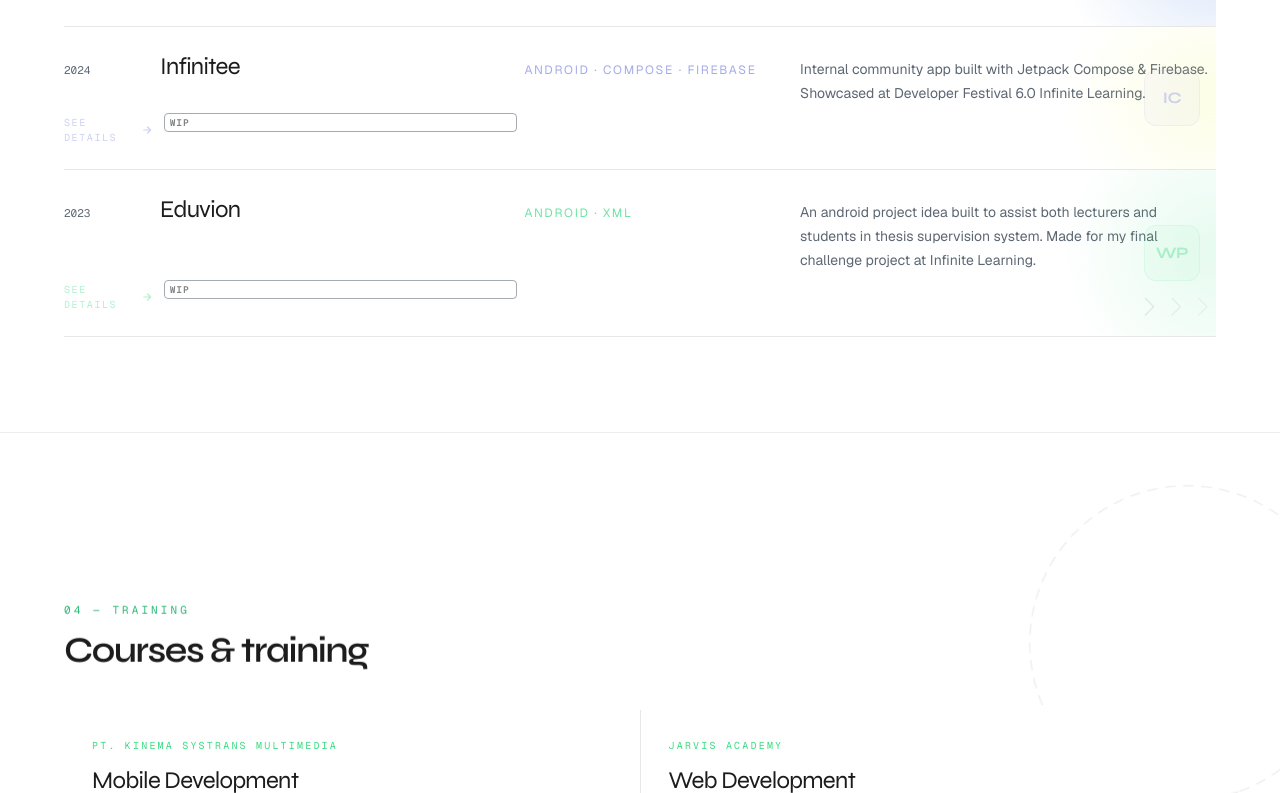
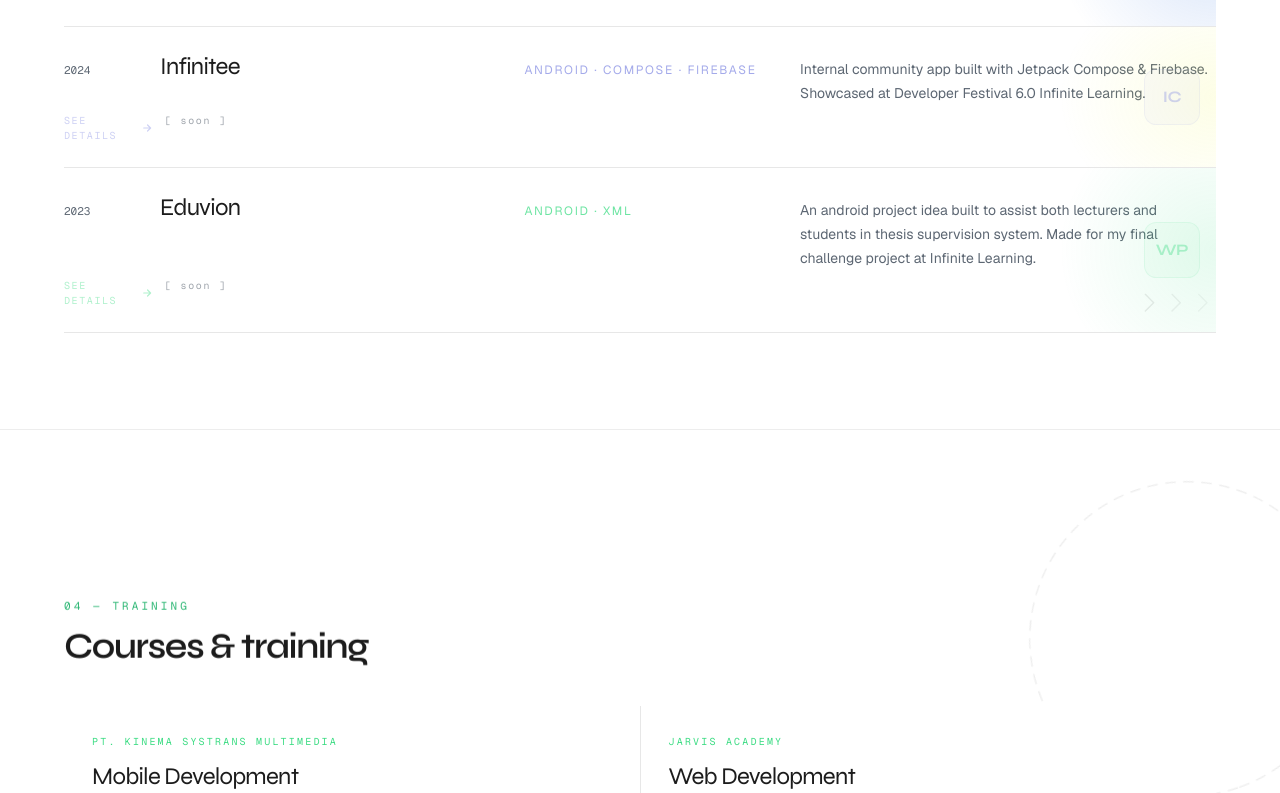
Before and after one commit to miregitgud/mire-portfolio, a Next.js app: page / in a window 1280 px wide. Shown: the part 2147-2940 px from the top of the page. Built offline with nearby package versions, Linux system fonts and the light colour scheme.

Commit message:
fix wip badge

```diff
--- a/app/globals.css
+++ b/app/globals.css
@@ -600,26 +600,14 @@ a:hover .cv-icon {
 
 /* ── WIP badge — shown on links with href="#" ─────────────────────────────── */
 .wip-badge {
-  display: inline-block;
-  margin-left: 0.45em;
-  padding: 0.1em 0.45em;
+  display: inline;
+  margin-left: 0.5em;
   font-family: var(--font-mono);
-  font-size: 0.6em;
-  font-weight: 600;
-  letter-spacing: 0.1em;
-  text-transform: uppercase;
-  line-height: 1.6;
+  font-size: 0.62em;
+  letter-spacing: 0.18em;
+  text-transform: lowercase;
   vertical-align: middle;
-  color: var(--paper);
-  background: transparent;
-  border: 1px solid var(--muted);
-  border-radius: 4px;
-  opacity: 0.55;
+  color: var(--muted);
+  opacity: 0.6;
   pointer-events: none;
-  transition: opacity 0.2s ease;
 }
-
-a:hover .wip-badge,
-a:focus-visible .wip-badge {
-  opacity: 0.85;
-}
--- a/components/external-link.tsx
+++ b/components/external-link.tsx
@@ -71,8 +71,8 @@ export const ExternalLink = forwardRef<HTMLAnchorElement, ExternalLinkProps>(
         <a ref={forwardedRef} href={href} onClick={handleClick} {...props}>
           {children}
           {isPlaceholder && (
-            <span className="wip-badge" aria-label="Work in progress">
-              WIP
+            <span className="wip-badge" aria-label="Work in progress" aria-hidden="true">
+              [ soon ]
             </span>
           )}
         </a>
```
